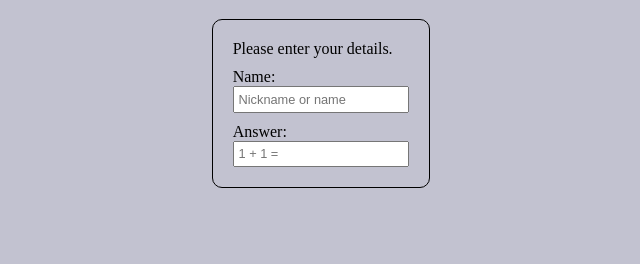
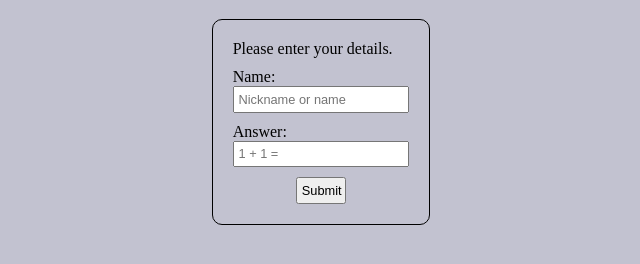
Before and after one commit to Oscizcod/classic-ttt, a plain HTML site: page index.html in a window 1280 px wide. Shown: the part 64-328 px from the top of the page, without its empty margins (319-959 px from the left). Drawn offline with Linux system fonts and the light colour scheme.

Commit message:
Convert login div into form. Add submit button. Style submit button

```diff
--- a/index.html
+++ b/index.html
@@ -9,14 +9,16 @@
     </head>
     <body>
         <h1 class="main-title">Welcome to TicTacToe</h1>
-        <div id="login-box">
+        <form id="login-box">
             <p>Please enter your details.</p>
             <label for="user-name">Name: </label>
             <input id="user-name" type="text" placeholder="Nickname or name" required />
 
             <!-- To cycle between different math questions in placeholder attribute -->
             <label>Answer: </label>
-            <input placeholder="1 + 1 = " />
-        </div>
+            <input type="number" placeholder="1 + 1 = " />
+
+            <input type="submit">
+        </form>
     </body>
 </html>
--- a/styles.css
+++ b/styles.css
@@ -13,7 +13,7 @@ h1 {
     padding: 20px;
 }
 
-#login-box > label {
+#login-box > input, label {
     display: block;
 }
 
@@ -37,3 +37,8 @@ body {
     font-size: 0.8rem;
     padding: 0.3em;
 }
+
+input[type="submit"] {
+    width: 50px;
+    margin: 10px auto 0px auto;
+}
```
